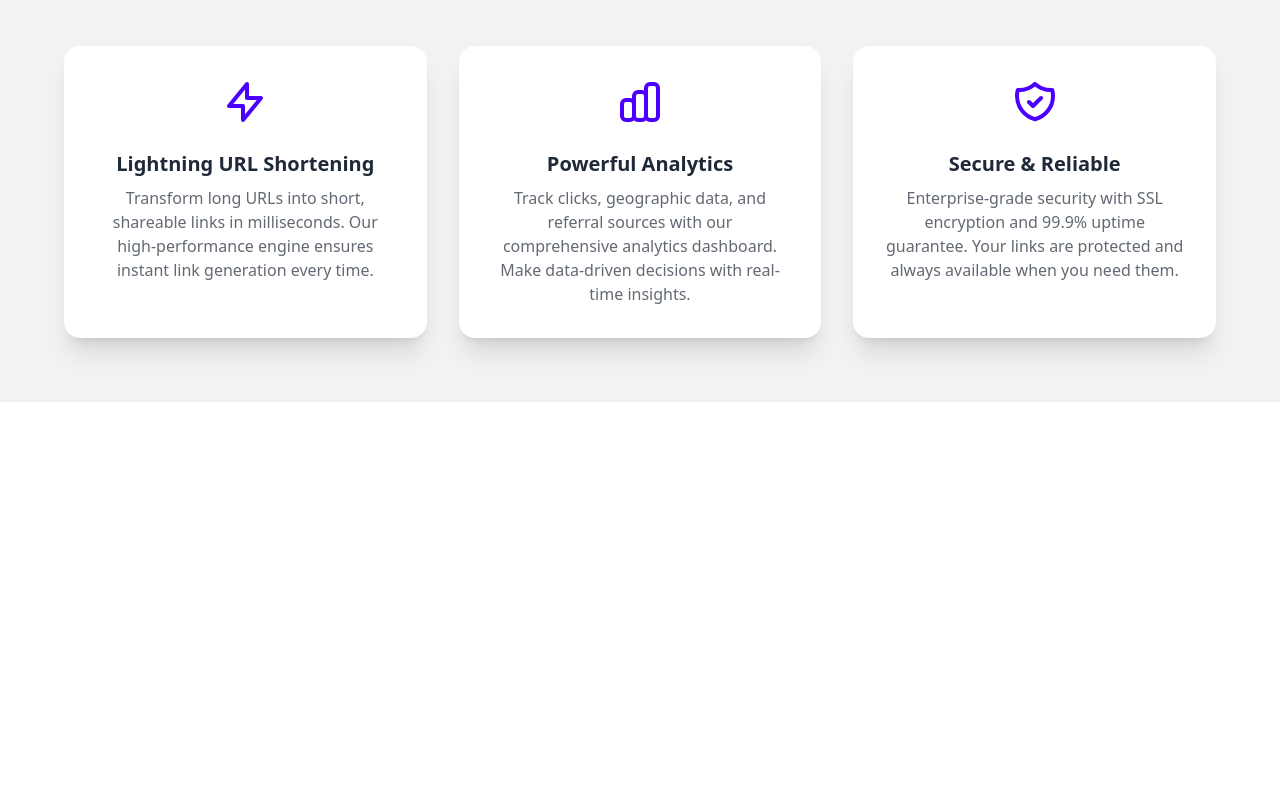
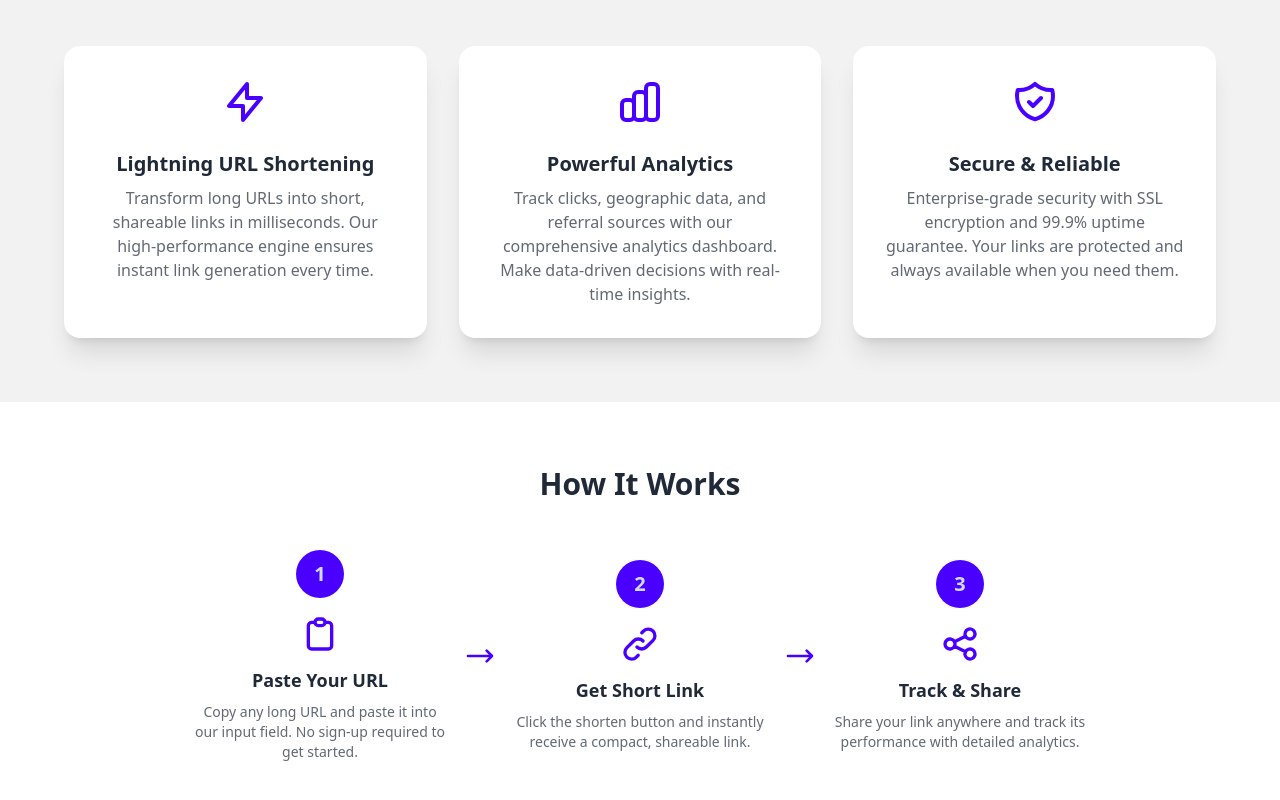
Before and after one commit to yetone/mirdb, a React (Vite) app in the folder frontend/: page / in a window 1280 px wide. Shown: the part 742-1542 px from the top of the page. Before the commit the page ends 1144 px from the top, so only its background shows below. Built offline with nearby package versions, Linux system fonts and the light colour scheme; the HTML template or start-up script is replaced by a standard one.

Commit message:
feat(homepage): integrate HowItWorksSection into Home page
Import and render HowItWorksSection component after FeaturesSection
in the homepage layout.

```diff
--- a/frontend/src/pages/Home.tsx
+++ b/frontend/src/pages/Home.tsx
@@ -8,6 +8,7 @@
 
 import HeroSection from '../components/homepage/HeroSection'
 import FeaturesSection from '../components/homepage/FeaturesSection'
+import HowItWorksSection from '../components/homepage/HowItWorksSection'
 
 export default function Home() {
   return (
@@ -19,7 +20,8 @@ export default function Home() {
         {/* Features Section - Scenario 3 */}
         <FeaturesSection />
 
-        {/* How It Works Section - to be implemented by Scenario 4 */}
+        {/* How It Works Section - Scenario 4 */}
+        <HowItWorksSection />
 
         {/* Footer - to be implemented by Scenario 6 */}
       </main>
```
